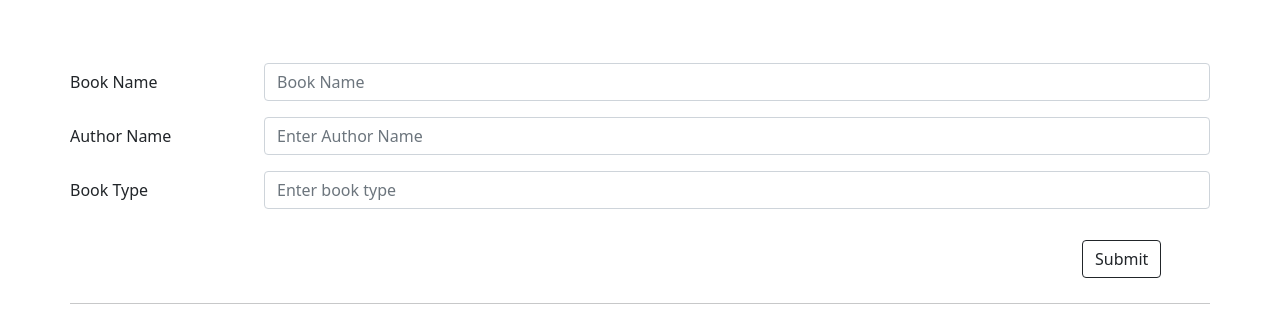
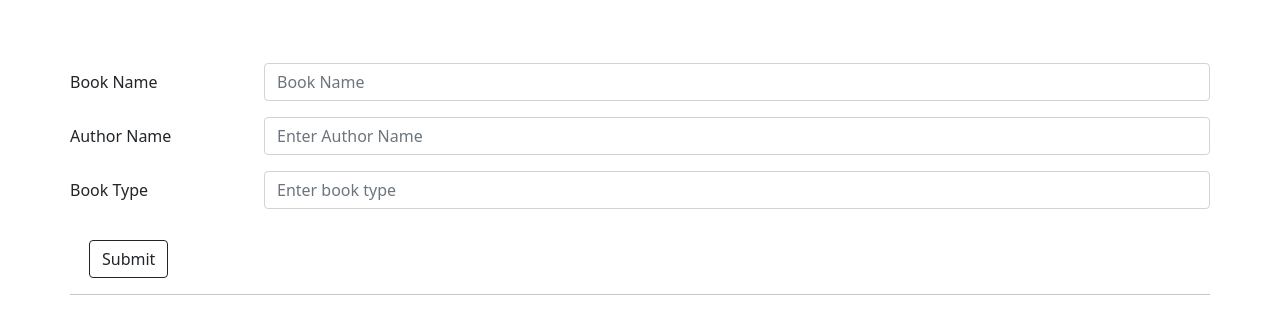
Before and after one commit to rajivreddy-2203/Library-Manging-System, a plain HTML site: page index.html in a window 1280 px wide. Shown: the part 63-385 px from the top of the page. Drawn offline with nearby package versions, Linux system fonts and the light colour scheme.

Commit message:
Update style.css

```diff
--- a/style.css
+++ b/style.css
@@ -12,8 +12,3 @@
     padding-top: 15px;
     margin-left: 19px;
 }
-
-#button-submit{
-    margin-left: 1012px;
-    margin-bottom: 25px;
-}
```
